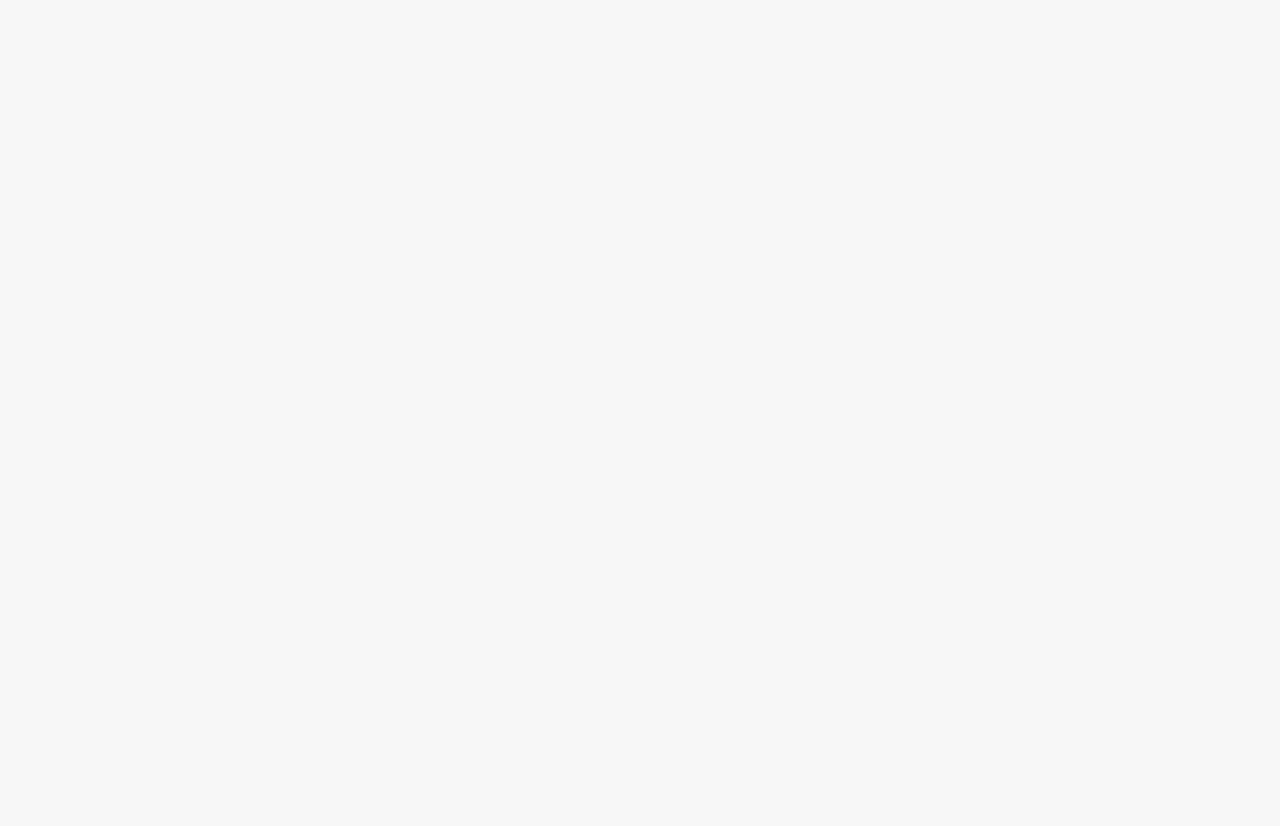
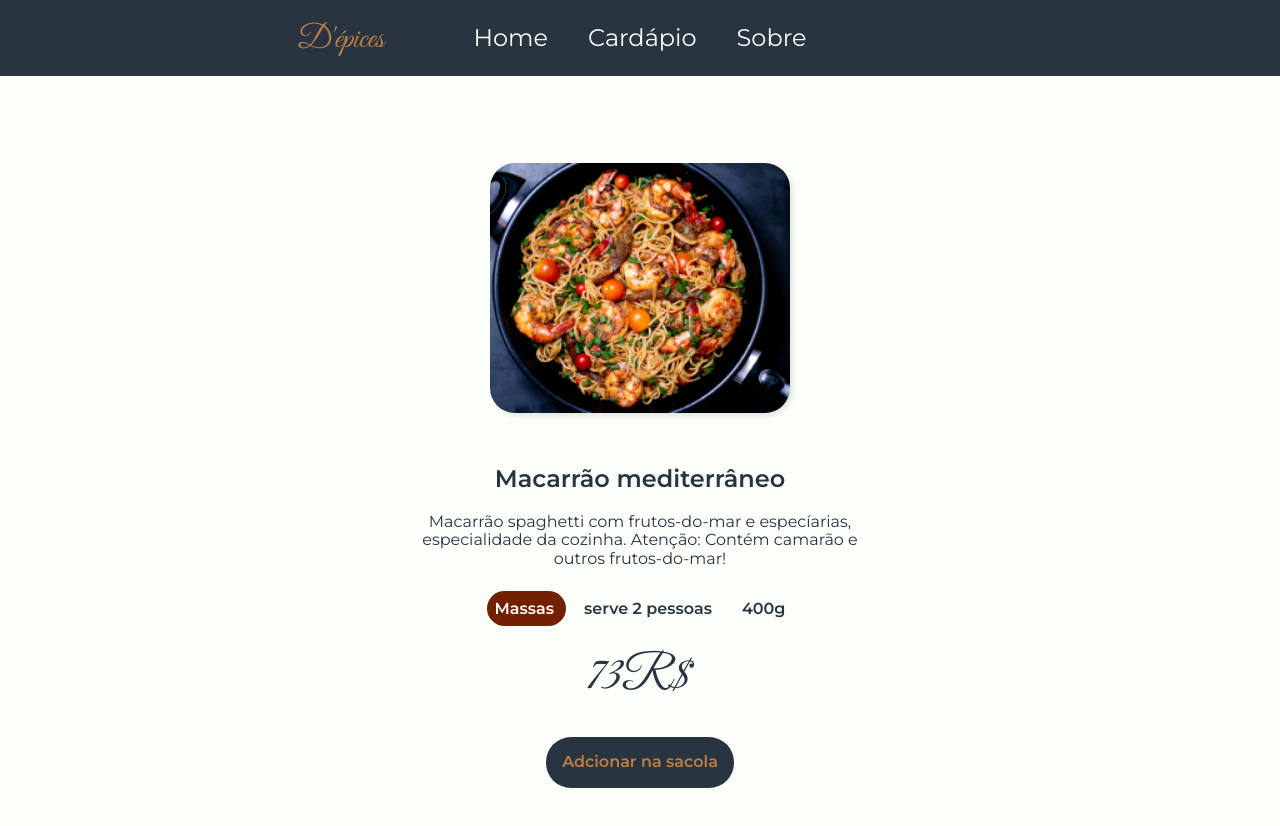
Before and after one commit to GabrielEvangelista0/Restaurante, a React (Create React App) app: page /prato/1 in a window 1280 px wide. Before the commit this address had no page. Shown: the top 826 px of the page. Before the commit the page ends 800 px from the top, so only its background shows below. Built offline with nearby package versions, Linux system fonts and the light colour scheme.

Commit message:
Criei a pagina do prato

```diff
--- a/src/App.tsx
+++ b/src/App.tsx
@@ -1,5 +1,7 @@
+import PaginaPadrao from 'components/PaginaPadrao/indec';
 import Cardapio from 'pages/Cardapio';
 import Home from 'pages/Home/Home';
+import Prato from 'pages/Prato';
 import { Routes, Route } from 'react-router-dom';
 
 function App() {
@@ -7,7 +9,12 @@ function App() {
 
     <Routes>
       <Route path='/' element={<Home/>} />
-      <Route path='/cardapio/' element={<Cardapio/>} />
+
+      <Route element={<PaginaPadrao/>}>
+        <Route path='/cardapio/' element={<Cardapio/>} />
+        <Route path='/prato/:id/' element={<Prato/>}/>
+      </Route>
+
     </Routes>
   );
 }
--- a/src/components/Menu/index.tsx
+++ b/src/components/Menu/index.tsx
@@ -1,7 +1,7 @@
-import { Link } from "react-router-dom";
+import { Link, Outlet } from "react-router-dom";
 import styled from "styled-components";
 
-export default function Menu(){
+export default function Menu() {
     const route = [
         {
             to: '/',
@@ -16,7 +16,8 @@ export default function Menu(){
             label: 'Sobre'
         }
     ]
-    return(
+    return (
+
         <StyledMenu>
             <ul>
                 {route.map((rota) => (
@@ -28,10 +29,11 @@ export default function Menu(){
                 ))}
             </ul>
         </StyledMenu>
+
     )
 }
 
-const StyledMenu = styled.div`
+const StyledMenu = styled.nav`
     display: flex;
     align-items: center;
         ul{
--- /dev/null
+++ b/src/components/PaginaPadrao/indec.tsx
@@ -0,0 +1,33 @@
+import { Link, Outlet } from "react-router-dom";
+import styled from "styled-components";
+import Menu from "components/Menu";
+
+export default function PaginaPadrao() {
+
+    return (
+        <div>
+            <Header>
+                <h1>D'épices</h1>
+                <Menu/>
+            </Header>
+            <div>
+                <Outlet />
+            </div>
+        </div>
+    )
+}
+
+const Header = styled.header`
+ background-color: var(--cor1);
+ padding: 1.5rem;
+ display: flex;
+ align-items: center;
+ justify-content: center;
+
+ h1{
+    position: absolute;
+    top: 1px;
+    right: 70vw;
+ }
+
+`
--- a/src/index.css
+++ b/src/index.css
@@ -15,7 +15,8 @@
 }
 
 body{
-    background-color: #f6f6f6;
+    background-color: var(--cor0);
+    color: var(--cor1);
 }
 
 #root > main.container {
--- a/src/pages/Cardapio/index.tsx
+++ b/src/pages/Cardapio/index.tsx
@@ -1,18 +1,17 @@
 import cardapio from 'data/cardapio.json'
 import Menu from 'components/Menu'
 import styled from 'styled-components'
+import { useNavigate } from 'react-router-dom'
 
 export default function Cardapio() {
+
+    const navagate = useNavigate()
+
     return (
-        <>
-            <Header>
-                <h1>D'épices</h1>
-                <Menu />
-            </Header>
 
         <StyledCardapio>
             {cardapio.map(prato => (
-                    <StyledPrato className='prato' key={prato.id}>
+                <StyledPrato className='prato' key={prato.id} onClick={() => navagate(`/prato/${prato.id}`)} >
                     <img src={prato.photo} alt={prato.title} />
                     <h3>
                         {prato.title}
@@ -29,25 +28,10 @@ export default function Cardapio() {
                 </StyledPrato>
             ))}
         </StyledCardapio>
-        </>
+
 
     )
 }
-
-const Header = styled.header`
- background-color: var(--cor1);
- padding: 1.5rem;
- display: flex;
- align-items: center;
- justify-content: center;
-
- h1{
-    position: absolute;
-    top: 1px;
-    right: 70vw;
- }
-
-`
 
 const StyledCardapio = styled.div`
     margin: auto;
@@ -73,6 +57,7 @@ const StyledPrato = styled.div`
             background-color: var(--cor3);
             border-radius: 20px;
             cursor: pointer;
+            color: white;
         }
         p{
             text-align: justify;
--- /dev/null
+++ b/src/pages/Prato/index.tsx
@@ -0,0 +1,107 @@
+import cardapio from "data/cardapio.json"
+import { useParams } from "react-router-dom"
+import styled from "styled-components"
+
+export default function Prato() {
+    const params = useParams()
+    const prato = cardapio.filter(item => {
+        return item.id === Number(params.id)
+    })
+
+    return (
+        <StyledPrato>
+            <img src={prato[0].photo} alt={prato[0].title} />
+            <StyledDescricao>
+                <h2> {prato[0].title} </h2>
+                <p>
+                    {prato[0].description}
+                </p>
+                <div className="tags">
+                    <span className={prato[0].category.label.toLocaleLowerCase()}> {prato[0].category.label} </span>
+                    <span> serve {prato[0].serving} pessoas </span>
+                    <span> {prato[0].size}g </span>
+                </div>
+                <span className="price"> {prato[0].price}R$ </span>
+                <button>
+                    Adcionar na sacola
+                </button>
+            </StyledDescricao>
+        </StyledPrato>
+    )
+}
+
+const StyledPrato = styled.div`
+
+    display: flex;
+    justify-content: center;
+    align-items: center;
+    flex-direction: column;
+    width: 70%;
+    height: 100vh;
+    margin: auto;
+
+    img{
+        width: 300px;
+        border-radius: 25px;
+        box-shadow: 3px 3px 5px rgb(0 0 0 / 10%);
+    }
+
+`
+
+const StyledDescricao = styled.div`
+
+    margin-top: 2rem;
+    width: 50%;
+    text-align: center;
+
+    .tags{
+        margin: 2rem 0;
+        span{
+            margin: 0 0.3rem;
+            padding: .5rem;
+            border-radius: 25px;
+            font-weight: bold;
+        }
+
+        .massas{
+            background-color: var(--cor4);
+            color: var(--cor0);
+        }
+        .carnes{
+            background-color: var(--cor2);
+            color: var(--cor0);
+        }
+        .veganos{
+            background-color: var(--cor5);
+            color: var(--cor0);
+        }
+        .combos{
+            background-color: var(--cor1);
+            color: var(--cor0);
+        }
+    }
+
+    .price{
+        display: block;
+        font-family: 'Great Vibes', cursive;
+        font-size: 3rem;
+        color: var(--cor1);
+        margin: 2rem 0;
+    }
+
+    button{
+        background-color: var(--cor1);
+        border: none;
+        cursor: pointer;
+        color: var(--cor3);
+        font-weight: bold;
+        padding: 1rem;
+        border-radius: 25px;
+        transition: 300ms;
+
+        &:hover{
+            background-color: var(--cor3);
+            color: var(--cor1);
+        }
+    }
+`
```
Lines whose indentation alone changed are shown as unchanged.
